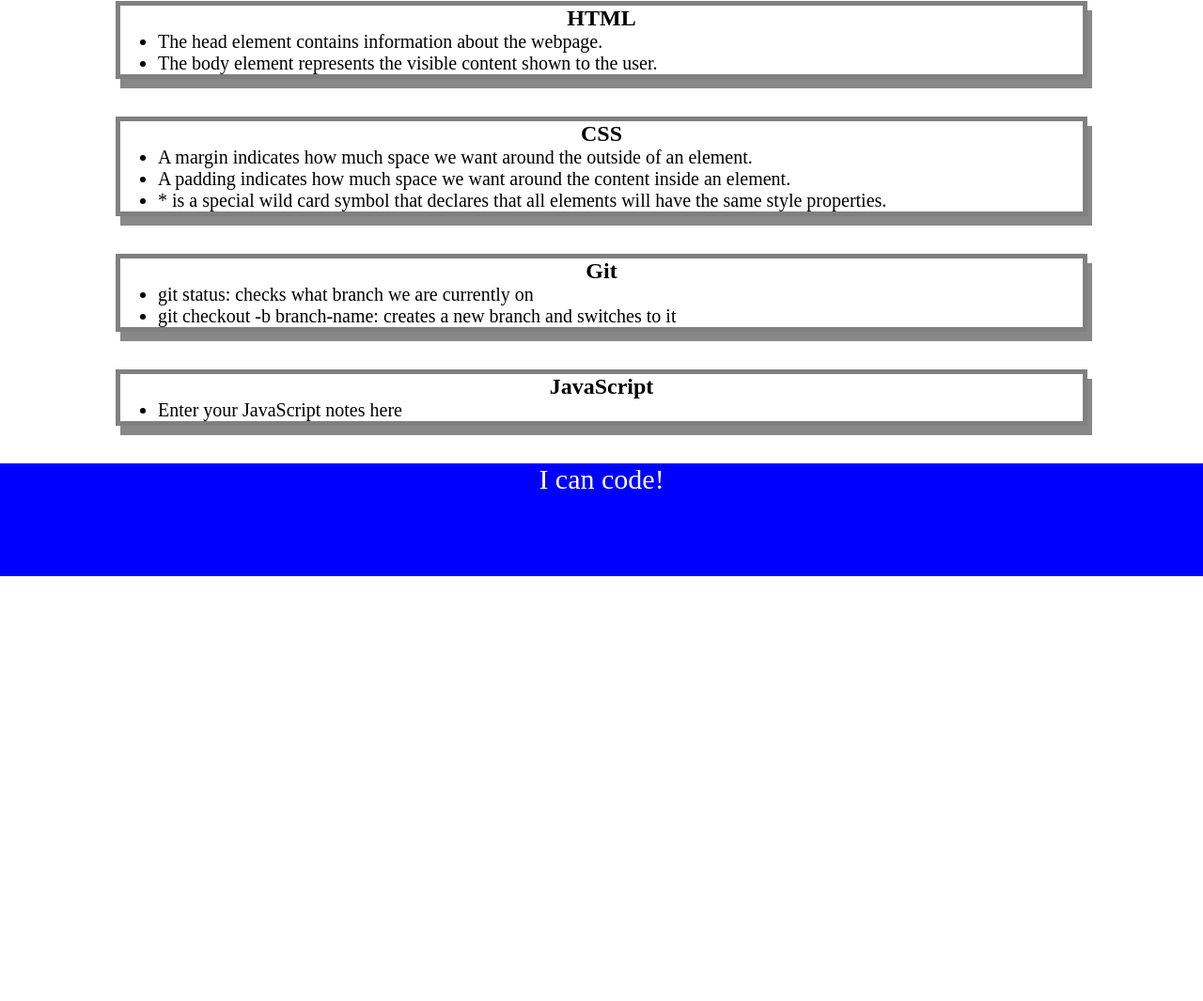
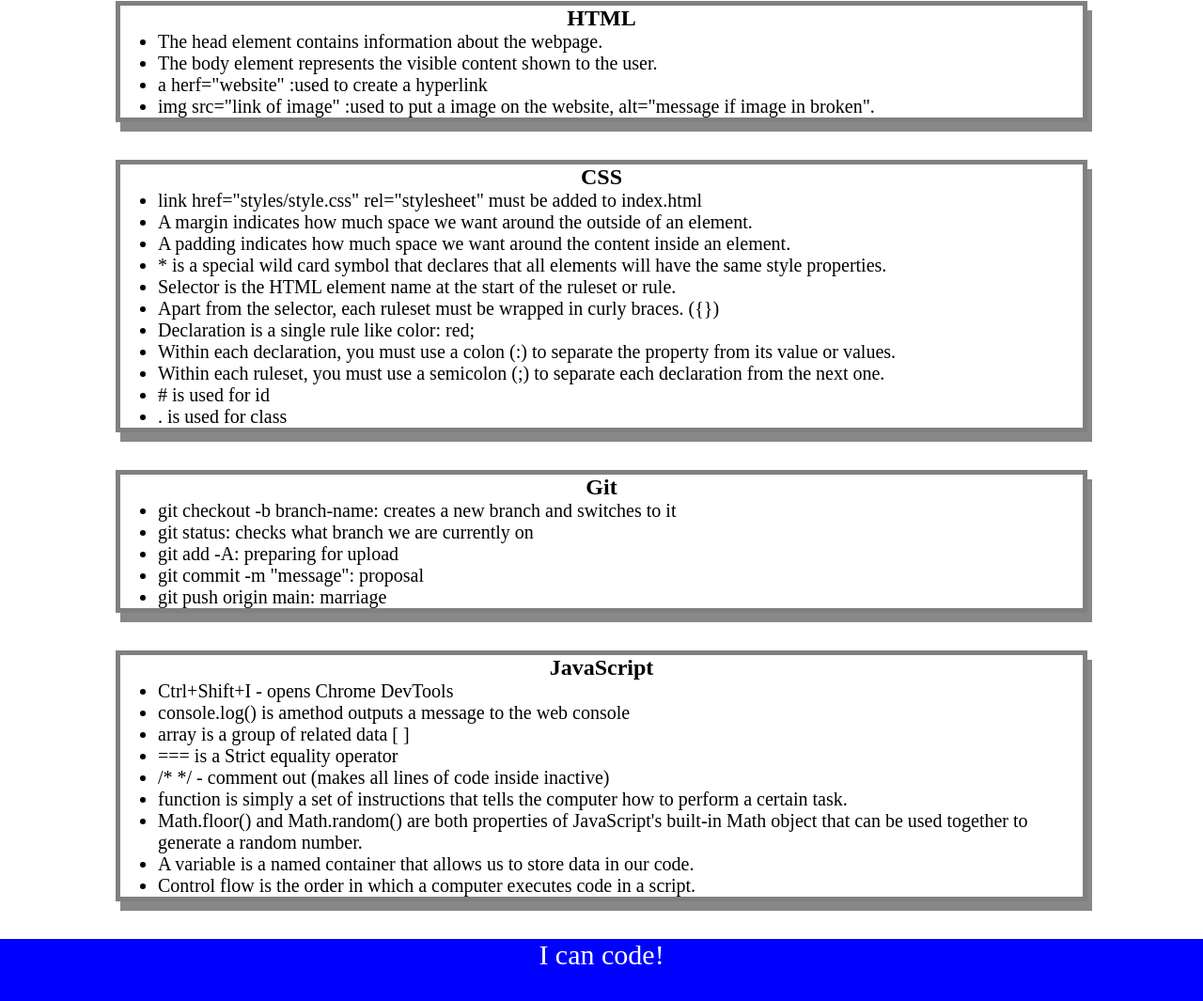
Before and after one commit to Paulwjang3/prework-study-guide, a plain HTML site: page index.html in a window 1280 px wide. Shown: the part 159-1224 px from the top of the page at 94% size. Before the commit the page ends 800 px from the top, so only its background shows below. Drawn offline with Linux system fonts and the light colour scheme.

Commit message:
js code and study guide updates

```diff
--- a/assets/script.js
+++ b/assets/script.js
@@ -1,19 +1,27 @@
 var topics = ['HTML', 'CSS', 'Git', 'JavaScript'];
+var randomTopic = topics[Math.floor(Math.random() * topics.length)];
 
+function listTopics() {
  for (var x = 0; x < topics.length; x++) {
    console.log(topics[x]);
  }
+}
 
-/*
-if (topic === 'HTML') {
+function selectTopics() {
+ if (randomTopic === 'HTML') {
    console.log("Let's study HTML!");
-} else if (topic === 'CSS') {
+ } else if (randomTopic === 'CSS') {
    console.log("Let's study CSS!");
-} else if (topic === 'Git') {
+ } else if (randomTopic === 'Git') {
    console.log("Let's study Git!");
-} else if (topic === 'JavaScript') {
+ } else if (randomTopic === 'JavaScript') {
    console.log("Let's study JavaScript!");
  } else {
    console.log('Please try again!');
  }
-*/
+}
+
+console.log('Here are the topics we learned through Prework:');
+listTopics()
+console.log('Which topic should we study first?');
+selectTopics()
--- a/index.html
+++ b/index.html
@@ -20,30 +20,58 @@
         <ul>
           <li>The head element contains information about the webpage.</li>
           <li>The body element represents the visible content shown to the user.</li>
+          <li>a herf="website" :used to create a hyperlink</li>
+          <li>img src="link of image" :used to put a image on the website, alt="message if image in broken".</li>
+
         </ul>
       </section>
 
       <section class="card" id="css-section">
         <h2>CSS</h2>
         <ul>
+          <li>link href="styles/style.css" rel="stylesheet" must be added to index.html</li>
           <li>A margin indicates how much space we want around the outside of an element.</li>
           <li>A padding indicates how much space we want around the content inside an element.</li>
           <li>* is a special wild card symbol that declares that all elements will have the same style properties.</li>
+          <li>Selector is the HTML element name at the start of the ruleset or rule.</li>
+          <li>Apart from the selector, each ruleset must be wrapped in curly braces. ({})</li>
+          <li>Declaration is a single rule like color: red;</li>
+          <li>Within each declaration, you must use a colon (:) to separate the property from its value or values.</li>
+          <li>Within each ruleset, you must use a semicolon (;) to separate each declaration from the next one.</li>
+          <li># is used for id</li>
+          <li>. is used for class</li>
         </ul>
       </section>
 
       <section class="card" id="git-section">
         <h2>Git</h2>
         <ul>
+          <li>git checkout -b branch-name: creates a new branch and switches to it</li>
           <li>git status: checks what branch we are currently on</li>
-          <li>git checkout -b branch-name: creates a new branch and switches to it</li>
+          <li>git add -A: preparing for upload</li>
+          <li>git commit -m "message": proposal</li>
+          <li>git push origin main: marriage</li>
         </ul>
       </section>
 
       <section class="card" id="javascript-section">
         <h2>JavaScript</h2>
         <ul>
-          <li>Enter your JavaScript notes here</li>
+          <li>Ctrl+Shift+I - opens Chrome DevTools
+          </li>
+          <li>console.log() is amethod outputs a message to the web console
+          </li>
+          <li>array is a group of related data [ ]
+          </li>
+          <li>=== is a Strict equality operator</li>
+          <li>/*   */ - comment out (makes all lines of code inside inactive)
+          </li>
+          <li>function is simply a set of instructions that tells the computer how to perform a certain task.
+          </li>
+          <li>Math.floor() and Math.random() are both properties of JavaScript's built-in Math object that can be used together to generate a random number.
+          </li>
+          <li>A variable is a named container that allows us to store data in our code.</li>
+          <li>Control flow is the order in which a computer executes code in a script.</li>
         </ul>
       </section>
 
```
Lines whose indentation alone changed are shown as unchanged.
